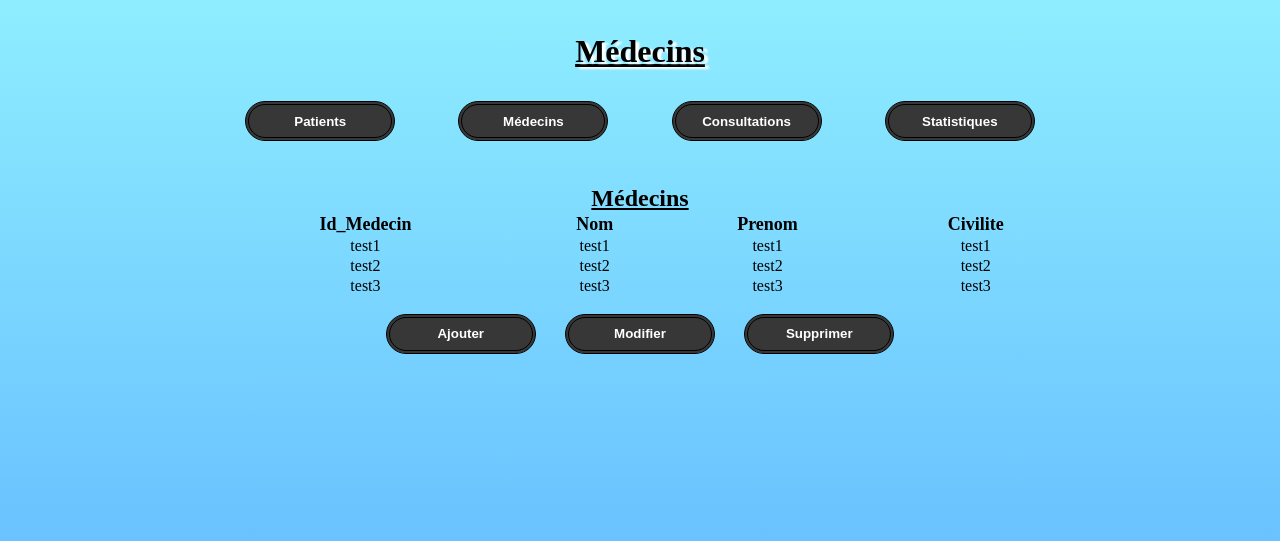
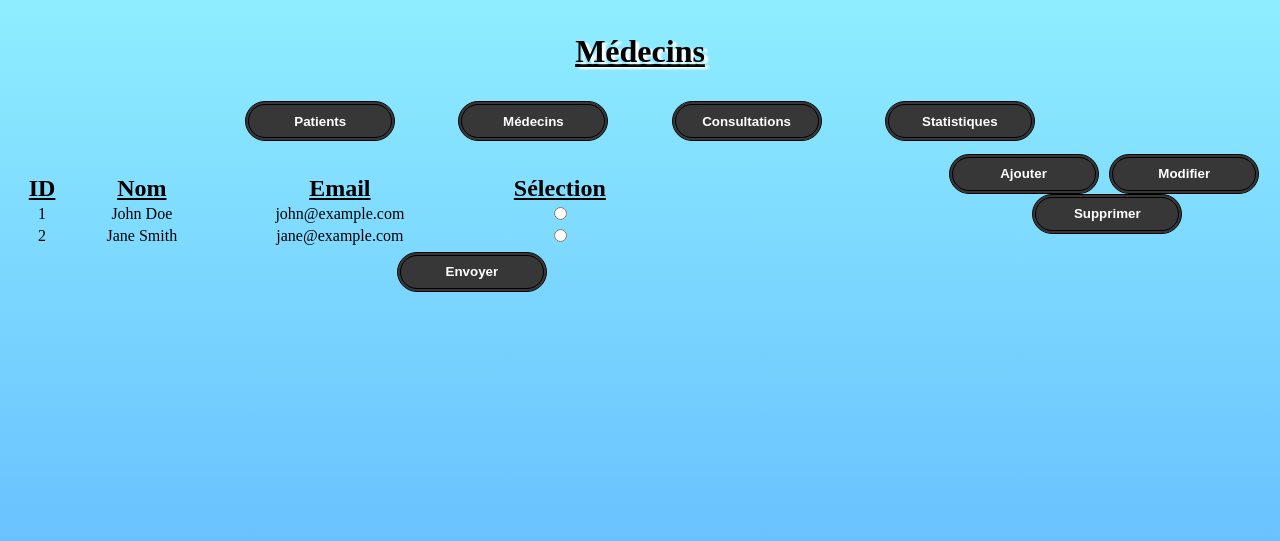
Before and after one commit to mrmoi31/Projet-PHP, a PHP site: page /medecins.php in a window 1280 px wide. Shown: the top 541 px of the page. Run offline with PHP 8.4, Linux system fonts and the light colour scheme.

Commit message:
chgt
changement de strat pour envoyer les données du tableau

```diff
--- a/medecins.php
+++ b/medecins.php
@@ -22,45 +22,40 @@ document.addEventListener('DOMContentLoaded', function() {
         <h2>Médecins</h2>
         <?php require "header.html";?>
         <div class="tablo">
-        <!--<form action="script.php" method="post" class="tab-med">-->
-        <table id="med">
+        <form action="test.php" method="post" class="tab-med">
+    <table>
         <thead>
             <tr>
-                    <th colspan="4" class="titre">Médecins</th>
-                </tr>
-                <tr>
-                    <td>Id_Medecin</td>
-                    <td>Nom</td>
-                    <td>Prenom</td>
-                    <td>Civilite</td>
+                <th>ID</th>
+                <th>Nom</th>
+                <th>Email</th>
+                <!-- ... autres en-têtes ... -->
+                <th>Sélection</th>
             </tr>
         </thead>
         <tbody>
             <tr>
-                <td>test1</td>
-                <td>test1</td>
-                <td>test1</td>
-                <td>test1</td>
+                <td>1</td>
+                <td>John Doe</td>
+                <td>john@example.com</td>
+                <!-- ... autres cellules ... -->
+                <td><input type="radio" name="selectedRow" value="1"></td>
             </tr>
             <tr>
-                <td>test2</td>
-                <td>test2</td>
-                <td>test2</td>
-                <td>test2</td>
-                <?php //echo '<td><input type="checkbox" name="selectedRows[]" value="' . $row['Id_Patient'] . '"></td>'; ?>
+                <td>2</td>
+                <td>Jane Smith</td>
+                <td>jane@example.com</td>
+                <!-- ... autres cellules ... -->
+                <td><input type="radio" name="selectedRow" value="2"></td>
             </tr>
-            <tr>
-                <td>test3</td>
-                <td>test3</td>
-                <td>test3</td>
-                <td>test3</td>
-            </tr>
+            <!-- ... autres lignes ... -->
         </tbody>
     </table>
-    <!--</form>-->
-    </div>
+    <button type="submit" name="submit">Envoyer</button>
+</form>
+
     <div class="ams">
-        <form action="ajout.php" method="post">
+        <form action="test.php" method="post">
         <button type="submit" name="choix" value="Ajouter">Ajouter</button>
         <button type="submit" name="choix" value="Modifier" class="amsbouton">Modifier</button>
         <button type="submit" name="choix" value="Supprimer" class="amsbouton">Supprimer</button>
```
Also changed, not shown: script.php (+1 -25 lines), test.php (added, +18 -0 lines). Lines whose indentation alone changed are shown as unchanged.
